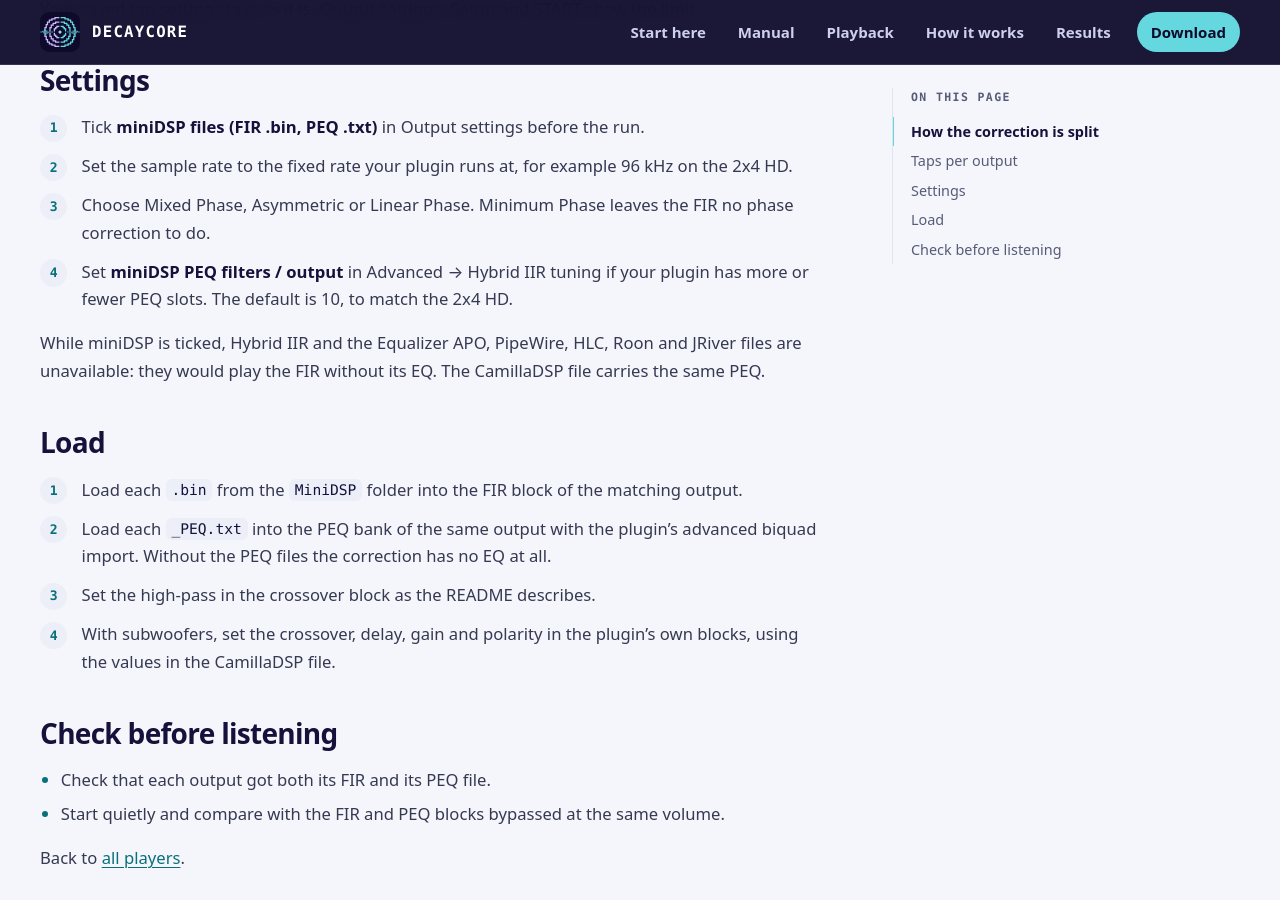
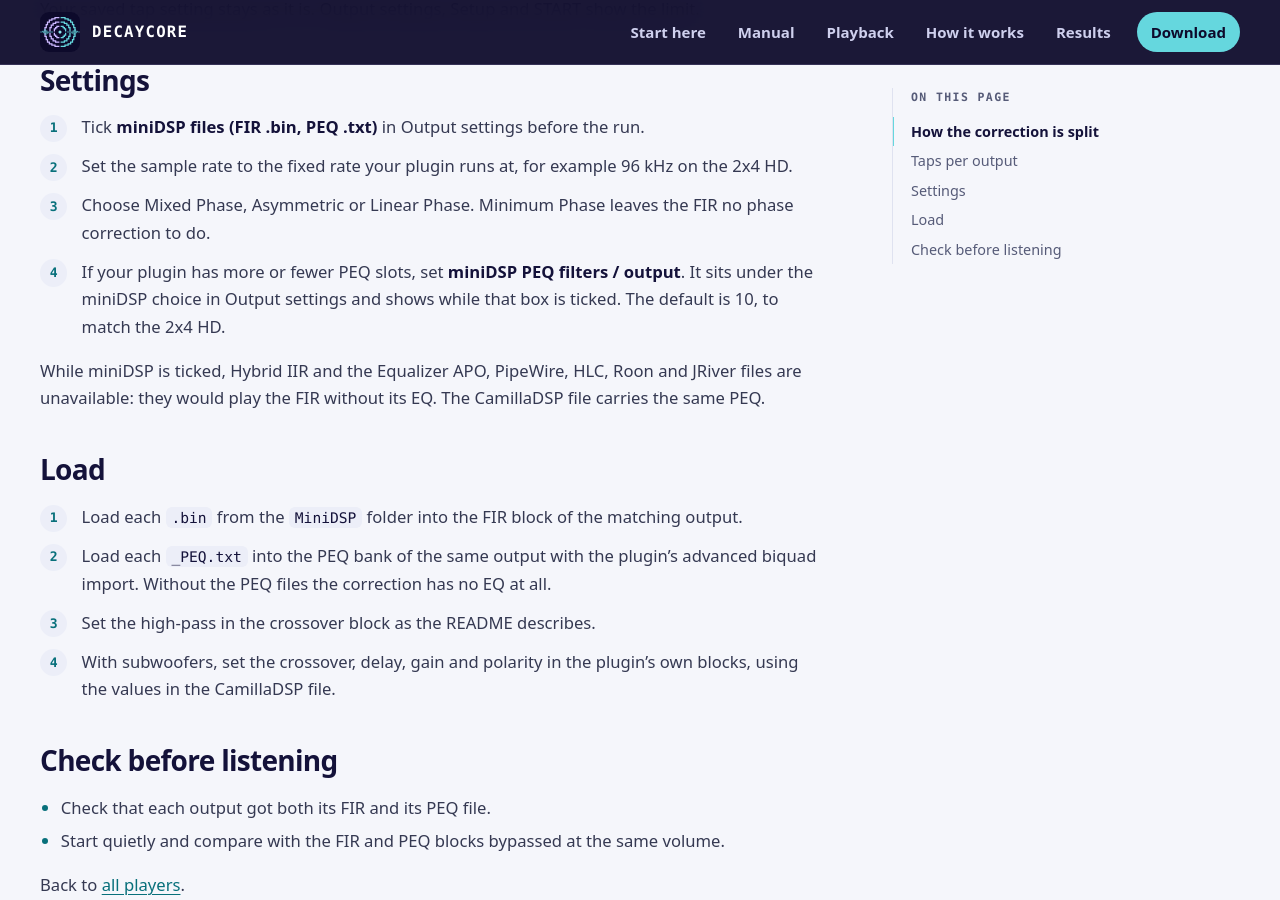
Before and after one commit to VilhoValittu/DecayCore, a Jekyll site: the page built from docs/playback/minidsp.md, in a window 1280 px wide and 900 px high, scrolled down 1222 px. Built offline with Jekyll 4.4.1, drawn with Linux system fonts in a browser that asks for light colours.

Commit message:
Clarified MiniDSP settings at documents

```diff
--- a/docs/playback/minidsp.md
+++ b/docs/playback/minidsp.md
@@ -31,7 +31,7 @@ Your saved tap setting stays as it is. Output settings, Setup and START show the
 1. Tick **miniDSP files (FIR .bin, PEQ .txt)** in Output settings before the run.
 2. Set the sample rate to the fixed rate your plugin runs at, for example 96 kHz on the 2x4 HD.
 3. Choose Mixed Phase, Asymmetric or Linear Phase. Minimum Phase leaves the FIR no phase correction to do.
-4. Set **miniDSP PEQ filters / output** in Advanced → Hybrid IIR tuning if your plugin has more or fewer PEQ slots. The default is 10, to match the 2x4 HD.
+4. If your plugin has more or fewer PEQ slots, set **miniDSP PEQ filters / output**. It sits under the miniDSP choice in Output settings and shows while that box is ticked. The default is 10, to match the 2x4 HD.
 
 While miniDSP is ticked, Hybrid IIR and the Equalizer APO, PipeWire, HLC, Roon and JRiver files are unavailable: they would play the FIR without its EQ. The CamillaDSP file carries the same PEQ.
 
```
Also changed, not shown: docs/User_Manual.md (+1 -1 lines), docs/CHANGELOG.md, 1 other file.
